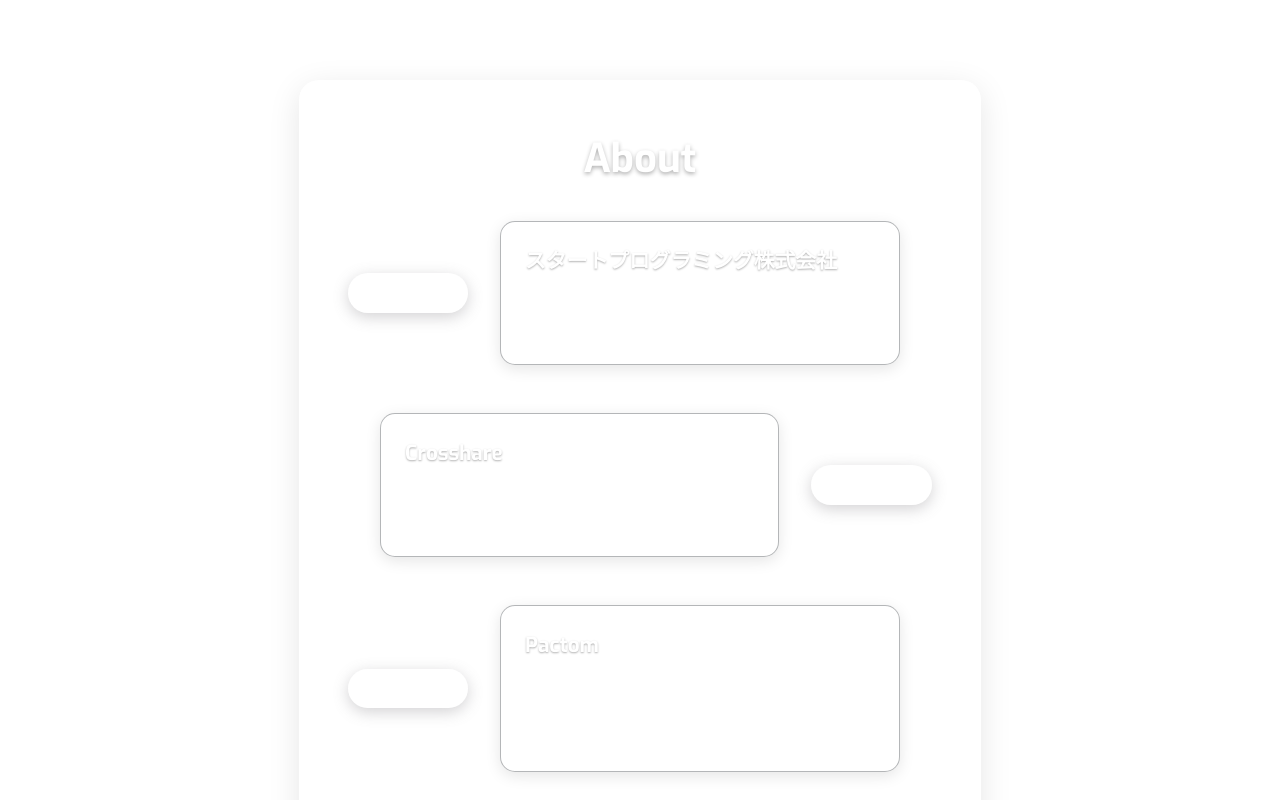
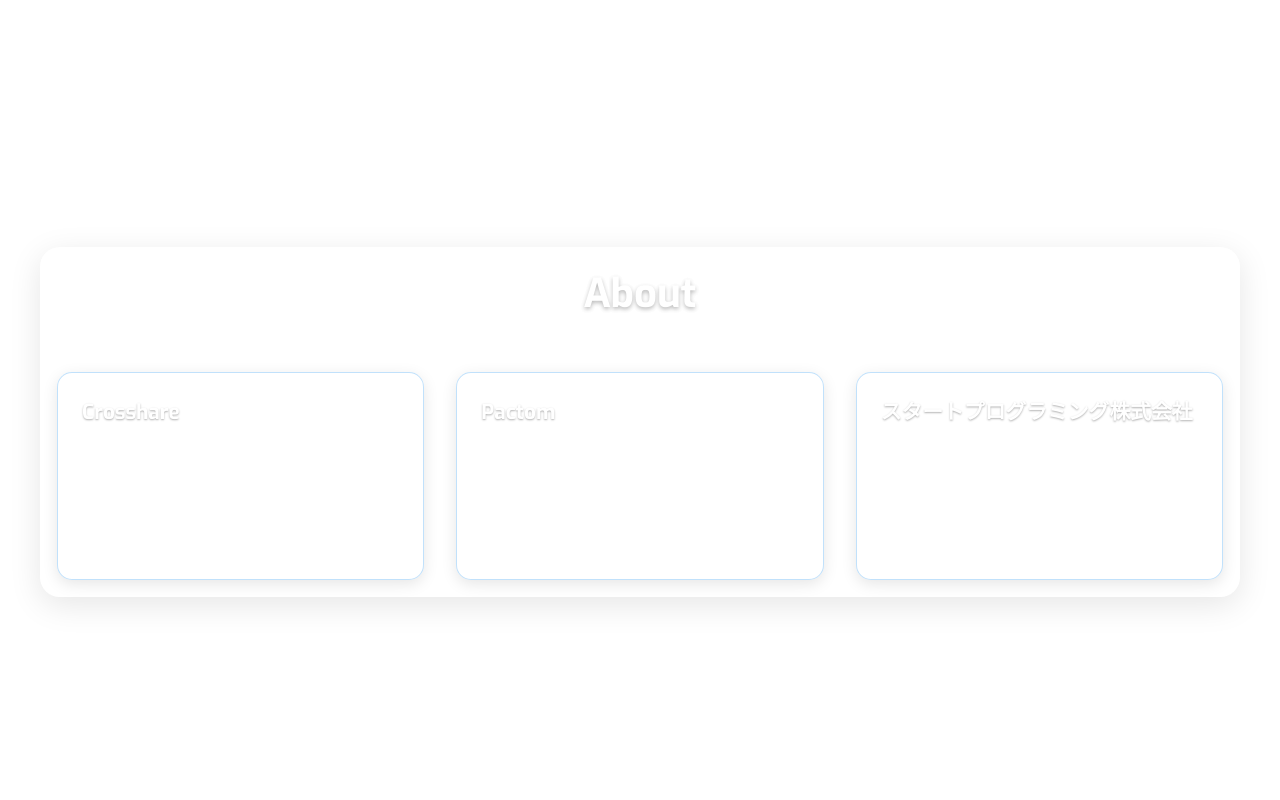
Before and after one commit to SomaKawamura-StartGear/Portfolio, a React (Vite) app: page / in a window 1280 px wide. Shown: the part 820-1620 px from the top of the page. Built offline with nearby package versions, Linux system fonts and the light colour scheme.

Commit message:
Aboutをコンポーネント化

```diff
--- /dev/null
+++ b/src/Data/AboutData.ts
@@ -0,0 +1,23 @@
+export interface AboutData {
+    title: string;
+    limit_date: string;
+    description: string;
+}
+
+export const AboutData: AboutData[] = [
+    {
+        title: "Crosshare",
+        limit_date: "2024/06 ~ 12",
+        description: "フロントエンド業務を担当<br />React、TypeScript、Tailwind CSSを使用",
+    },
+    {
+        title: "Pactom",
+        limit_date: "2025/07 ~",
+        description: "設計書からの実装を担当 <br />React、TypeScript、Tailwind CSSを使用",
+    },
+    {
+        title: "スタートプログラミング株式会社",
+        limit_date: "2023/12 ~",
+        description: "主に小中高生にスクラッチ、html、css、jsを指導",
+    },
+];
--- /dev/null
+++ b/src/components/About/Contena.tsx
@@ -0,0 +1,20 @@
+import "./Contena.css";
+interface ContenaProps {
+  title: string;
+  limit_date: string;
+  description: string;
+}
+export const Contena = ({ title, limit_date, description }: ContenaProps) => {
+  return (
+    <div className="project-card">
+      <div className="project-header">
+        <h3 className="project-title">{title}</h3>
+        <span className="project-role">{limit_date}</span>
+      </div>
+      <p
+        className="project-description"
+        dangerouslySetInnerHTML={{ __html: description }}
+      />
+    </div>
+  );
+};
--- a/src/pages/About.tsx
+++ b/src/pages/About.tsx
@@ -1,43 +1,14 @@
 import "./About.css";
+import { Section } from "./Section";
+import { Contena } from "../components/About/Contena";
+import { AboutData } from "../Data/AboutData";
 
 export const About = () => {
   return (
-    <section id="about" className="about">
-      <div className="about-container">
-        <h2 className="section-title">About</h2>
-        <div className="timeline">
-          <div className="timeline-item">
-            <div className="timeline-date">2023/12 ~</div>
-            <div className="timeline-content">
-              <h3>スタートプログラミング株式会社</h3>
-              <p className="timeline-role">メンター アルバイト</p>
-              <p className="timeline-description">
-                主に小中高生にスクラッチ、html、css、jsを指導
-              </p>
-            </div>
-          </div>
-
-          <div className="timeline-item">
-            <div className="timeline-date">2024/06 ~ 12</div>
-            <div className="timeline-content">
-              <h3>Crosshare</h3>
-              <p className="timeline-role">業務委託</p>
-              <p className="timeline-description">フロントエンド業務を担当</p>
-            </div>
-          </div>
-
-          <div className="timeline-item">
-            <div className="timeline-date">2025/07 ~</div>
-            <div className="timeline-content">
-              <h3>Pactom</h3>
-              <p className="timeline-role">長期インターン</p>
-              <p className="timeline-description">
-                実践的な開発経験を積みながら、プロダクト開発に携わる
-              </p>
-            </div>
-          </div>
-        </div>
-      </div>
-    </section>
+    <Section title="About">
+      {AboutData.map((about) => (
+        <Contena key={about.title} {...about} />
+      ))}
+    </Section>
   );
 };
--- a/src/pages/Projects.tsx
+++ b/src/pages/Projects.tsx
@@ -1,6 +1,6 @@
 import "./Projects.css";
 import { ProjectsData } from "../Data/ProjectsData";
-import { Contena } from "../components/projects/Contena";
+import { Contena } from "../components/Projects/Contena";
 import { Section } from "./Section";
 
 export const Projects = () => {
```
Also changed, not shown: src/components/About/Contena.css (added).
